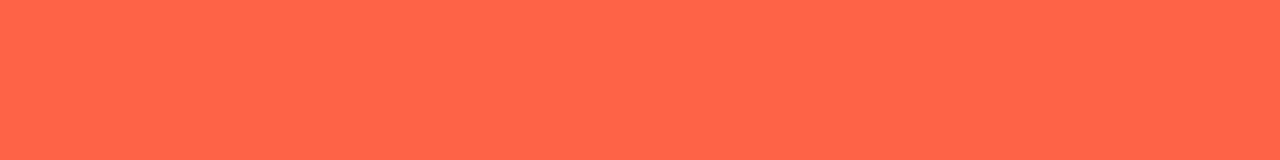
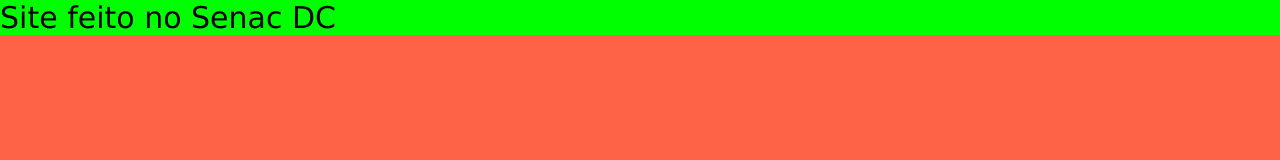
Before and after one commit to enricocavaliere/-projeto-teste-de-merge, a plain HTML site: page index.html in a window 1280 px wide. Drawn offline with Linux system fonts and the light colour scheme.

Commit message:
Footer
Construi o footer do nosso site

```diff
--- a/index.html
+++ b/index.html
@@ -8,8 +8,15 @@
 </head>
 <body>
 
+
+
+
+
+
+    <footer>
+        <p>Site feito no Senac DC</p>
+    </footer>
     <script src="./script.js"></script>
-
 </body>
 
 </html>
--- a/style.css
+++ b/style.css
@@ -3,6 +3,12 @@
     padding: 0;
     font-family: Verdana, Geneva, Tahoma, sans-serif;
 }
+footer{
+    background-color: lime;
+}
+footer p{
+    font-size: 30px;
+}
 body{
     background-color: tomato;
 }
```
